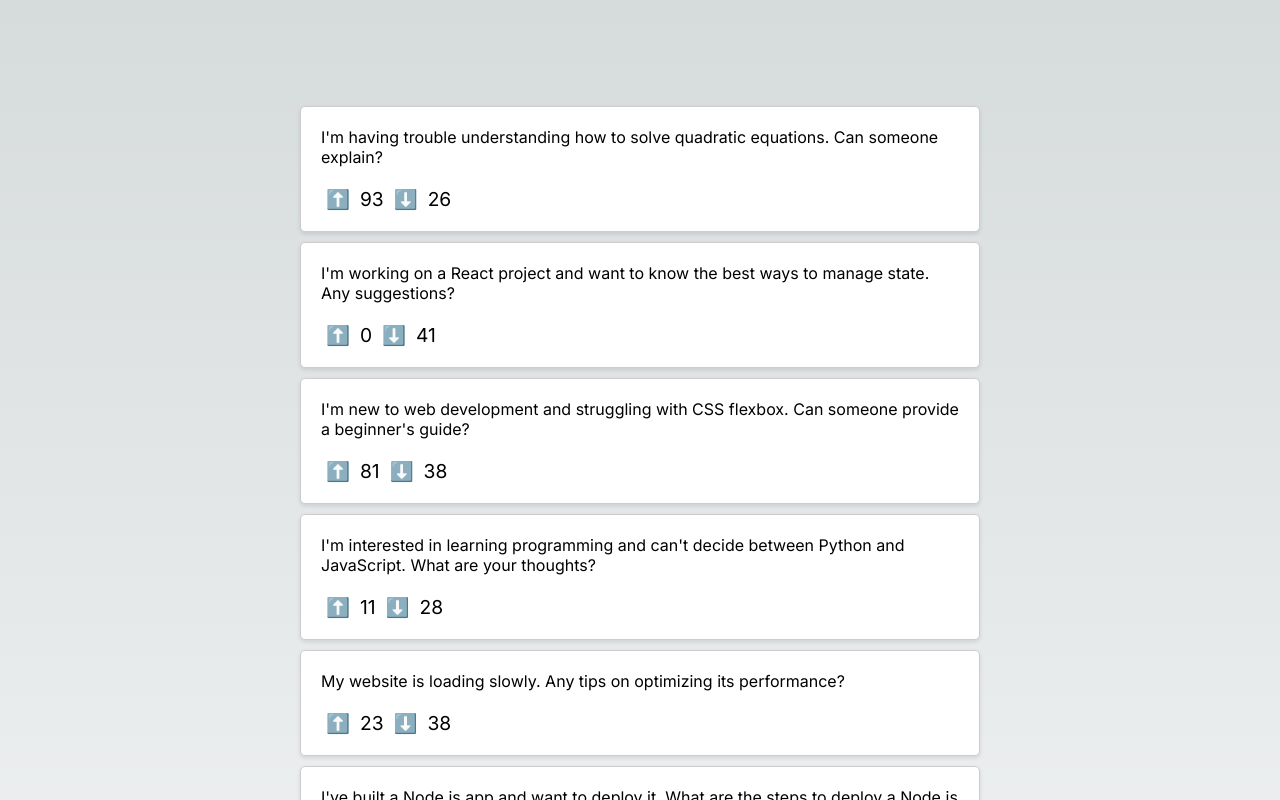
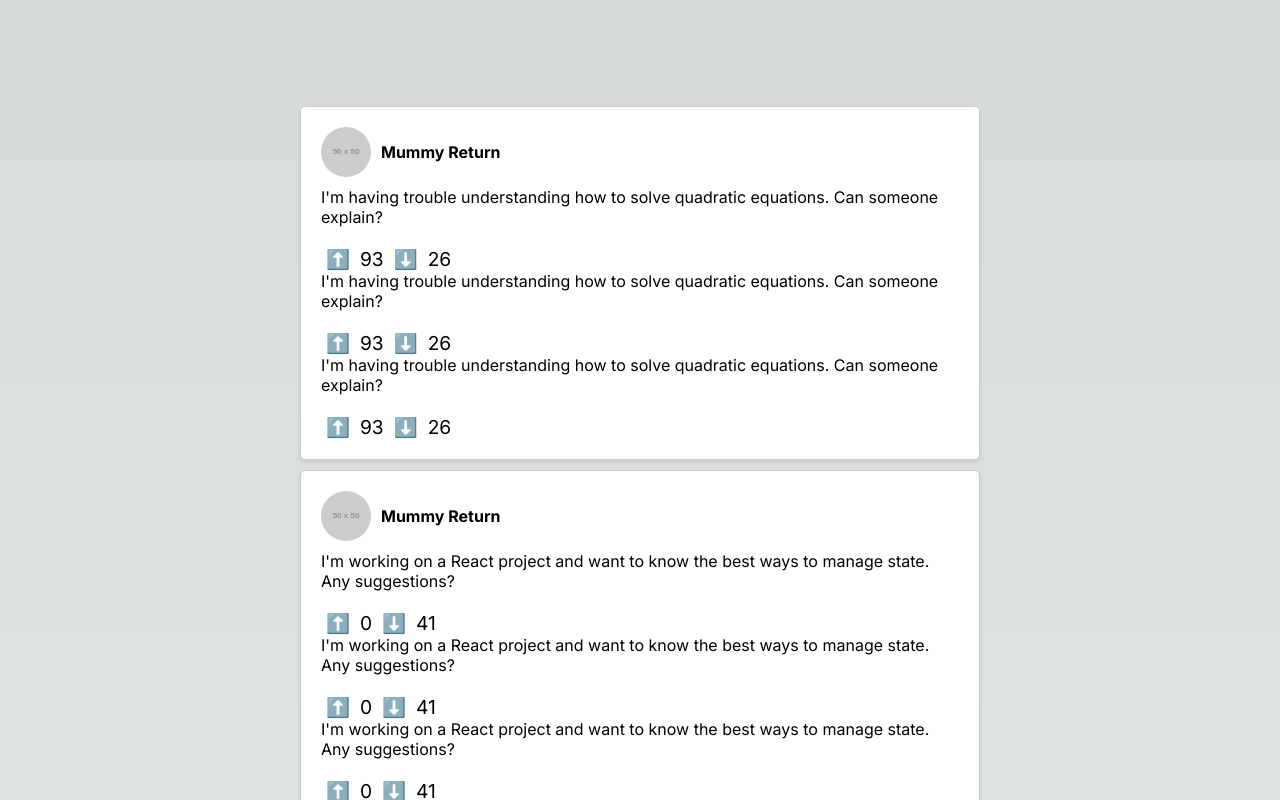
Before and after one commit to naushad2403/Tuning, a Next.js app in the folder client/: page / in a window 1280 px wide. Shown: the top 800 px of the page. Built offline with nearby package versions, Linux system fonts and the light colour scheme.

Commit message:
[fix] design for post

```diff
--- a/client/src/components/PostCard/PostCard.jsx
+++ b/client/src/components/PostCard/PostCard.jsx
@@ -1,9 +1,8 @@
 "use client";
+import React, { useState } from "react";
+import "./postcard.css"; // Make sure to have your CSS file
 
-import React, { useState } from "react";
-import "./postcard.css";
-
-const PostCard = ({ content, upvotes, downvotes }) => {
+const PostCard = ({ username, image, content, upvotes, downvotes }) => {
   const [currentUpvotes, setCurrentUpvotes] = useState(upvotes);
   const [currentDownvotes, setCurrentDownvotes] = useState(downvotes);
 
@@ -17,9 +16,20 @@ const PostCard = ({ content, upvotes, downvotes }) => {
 
   return (
     <div className="post-card">
+      <div className="user-info">
+        <img src={image} alt={`${username}'s profile`} className="user-image" />
+        <span className="username">{username}</span>
+      </div>
+
+      {[1, 2, 3].map((item) => {
+        return (
+          <>
             <p className="post-content">{content}</p>
             <div className="vote-buttons">
-        <button className="vote-button upvote-button" onClick={handleUpvote}>
+              <button
+                className="vote-button upvote-button"
+                onClick={handleUpvote}
+              >
                 ⬆️
               </button>
               <span className="vote-count">{currentUpvotes}</span>
@@ -31,6 +41,9 @@ const PostCard = ({ content, upvotes, downvotes }) => {
               </button>
               <span className="vote-count">{currentDownvotes}</span>
             </div>
+          </>
+        );
+      })}
     </div>
   );
 };
--- a/client/src/components/PostCard/postcard.css
+++ b/client/src/components/PostCard/postcard.css
@@ -5,6 +5,23 @@
   border-radius: 5px;
   background-color: #fff;
   box-shadow: 0px 2px 4px rgba(0, 0, 0, 0.1);
+}
+
+.user-info {
+  display: flex;
+  align-items: center;
+  margin-bottom: 10px;
+}
+
+.user-image {
+  width: 50px;
+  height: 50px;
+  border-radius: 50%;
+  margin-right: 10px;
+}
+
+.username {
+  font-weight: bold;
 }
 
 .post-content {
--- a/client/src/modal/Post.js
+++ b/client/src/modal/Post.js
@@ -1,7 +1,8 @@
 export const dummyData = [
   {
     id: 1,
-
+    image: "https://via.placeholder.com/50",
+    username: "Mummy Return",
     content:
       "I'm having trouble understanding how to solve quadratic equations. Can someone explain?",
     upvotes: Math.floor(Math.random() * 100),
@@ -9,7 +10,8 @@ export const dummyData = [
   },
   {
     id: 2,
-
+    image: "https://via.placeholder.com/50",
+    username: "Mummy Return",
     content:
       "I'm working on a React project and want to know the best ways to manage state. Any suggestions?",
     upvotes: Math.floor(Math.random() * 100),
@@ -17,7 +19,8 @@ export const dummyData = [
   },
   {
     id: 3,
-
+    image: "https://via.placeholder.com/50",
+    username: "Mummy Return",
     content:
       "I'm new to web development and struggling with CSS flexbox. Can someone provide a beginner's guide?",
     upvotes: Math.floor(Math.random() * 100),
@@ -25,7 +28,8 @@ export const dummyData = [
   },
   {
     id: 4,
-
+    image: "https://via.placeholder.com/50",
+    username: "Mummy Return",
     content:
       "I'm interested in learning programming and can't decide between Python and JavaScript. What are your thoughts?",
     upvotes: Math.floor(Math.random() * 100),
@@ -33,7 +37,8 @@ export const dummyData = [
   },
   {
     id: 5,
-
+    image: "https://via.placeholder.com/50",
+    username: "Mummy Return",
     content:
       "My website is loading slowly. Any tips on optimizing its performance?",
     upvotes: Math.floor(Math.random() * 100),
@@ -41,7 +46,8 @@ export const dummyData = [
   },
   {
     id: 6,
-
+    image: "https://via.placeholder.com/50",
+    username: "Mummy Return",
     content:
       "I've built a Node.js app and want to deploy it. What are the steps to deploy a Node.js application?",
     upvotes: Math.floor(Math.random() * 100),
@@ -49,7 +55,8 @@ export const dummyData = [
   },
   {
     id: 7,
-
+    image: "https://via.placeholder.com/50",
+    username: "Mummy Return",
     content:
       "I'm struggling to grasp the concepts of object-oriented programming. Can someone provide simple explanations?",
     upvotes: Math.floor(Math.random() * 100),
@@ -57,7 +64,8 @@ export const dummyData = [
   },
   {
     id: 8,
-
+    image: "https://via.placeholder.com/50",
+    username: "Mummy Return",
     content:
       "How can I create responsive designs using CSS media queries? Any examples would be helpful.",
     upvotes: Math.floor(Math.random() * 100),
@@ -65,7 +73,8 @@ export const dummyData = [
   },
   {
     id: 9,
-
+    image: "https://via.placeholder.com/50",
+    username: "Mummy Return",
     content:
       "I'm encountering errors while using Git. What are some common Git issues and how can I troubleshoot them?",
     upvotes: Math.floor(Math.random() * 100),
@@ -73,7 +82,8 @@ export const dummyData = [
   },
   {
     id: 10,
-
+    image: "https://via.placeholder.com/50",
+    username: "Mummy Return",
     content:
       "I'm interested in machine learning. Can someone provide a beginner-friendly introduction to different machine learning algorithms?",
     upvotes: Math.floor(Math.random() * 100),
```
Lines whose indentation alone changed are shown as unchanged.
